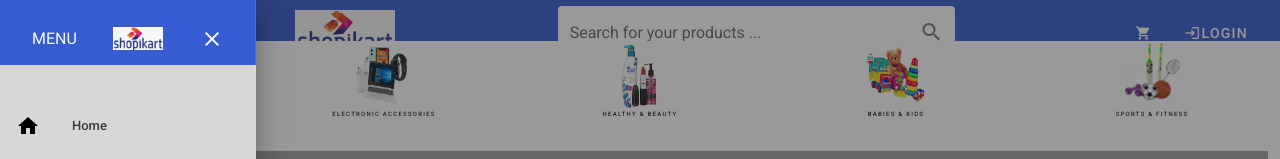
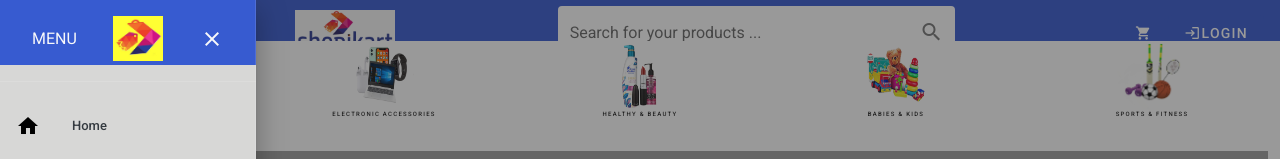
Before and after one commit to izone-sl/ecomshopi1561618946516515, a Vue app: page / in a window 1280 px wide. Both pictures are taken after a click on the button 28 px from the left and 32 px from the top of the page. Shown: the top 159 px of the page. Built offline with nearby package versions, Linux system fonts and the light colour scheme.

Commit message:
yellow logo changed on navigation

```diff
--- a/src/views/AllProduct.vue
+++ b/src/views/AllProduct.vue
@@ -56,7 +56,7 @@
               MENU
               <v-spacer></v-spacer>
               <v-img
-                src="../assets/Logo/logo white bg.jpeg"
+                src="../assets/Logo/logo yellow bg.jpeg"
                 max-width="50"
               ></v-img>
               <v-spacer></v-spacer>
--- a/src/views/Home.vue
+++ b/src/views/Home.vue
@@ -56,7 +56,7 @@
               MENU
               <v-spacer></v-spacer>
               <v-img
-                src="../assets/Logo/logo white bg.jpeg"
+                       src="../assets/Logo/logo yellow bg.jpeg"
                 max-width="50"
               ></v-img>
               <v-spacer></v-spacer>
```
Also changed, not shown: src/assets/Logo/logo yellow bg.jpeg.
